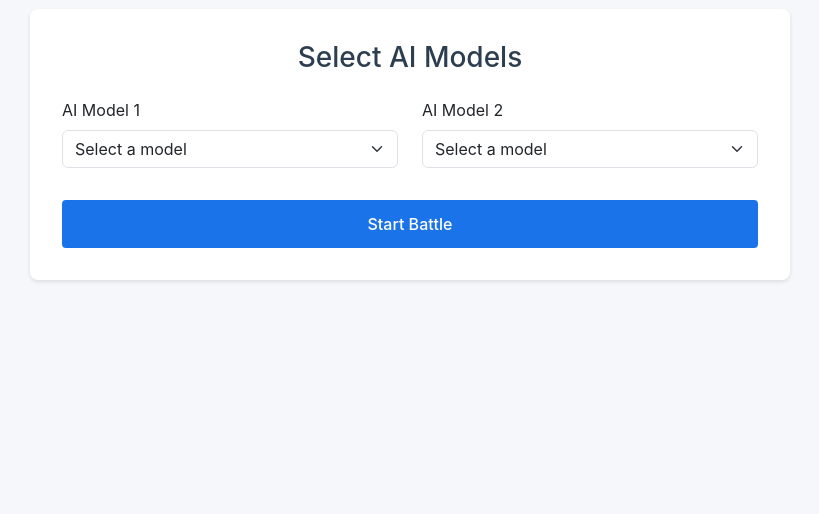
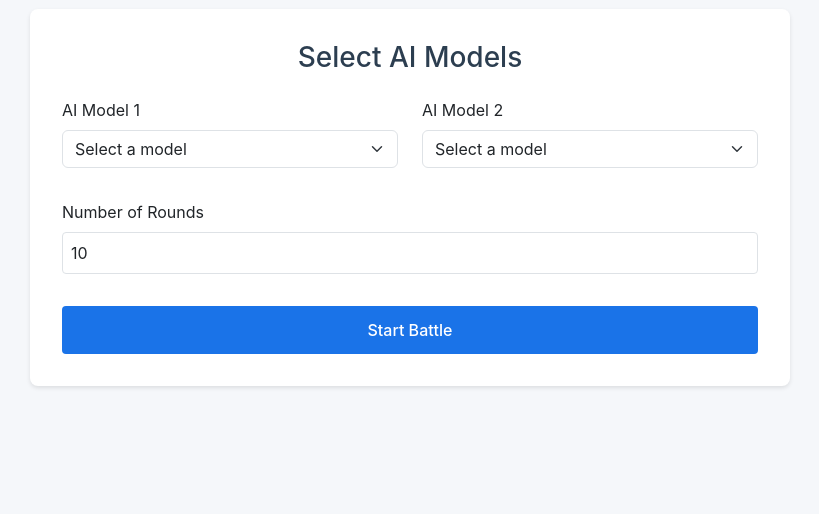
Before and after one commit to krwang/gamebot, a Flask app: page /ai-vs-ai in a window 1280 px wide. Shown: the part 216-730 px from the top of the page, without its empty margins (230-1049 px from the left). Run offline with Flask 3, Linux system fonts and the light colour scheme; data that the repository does not hold is empty.

Commit message:
added number of rounds dropdown

```diff
--- a/templates/ai-vs-ai.html
+++ b/templates/ai-vs-ai.html
@@ -79,6 +79,16 @@
         }
         .model-select {
             margin-bottom: 1rem;
+        }
+        .rounds-input {
+            margin: 1rem 0;
+        }
+        .rounds-input input {
+            width: 100%;
+            padding: 0.5rem;
+            border: 1px solid #dee2e6;
+            border-radius: 4px;
+            font-size: 1rem;
         }
         .start-battle-btn {
             background-color: #1a73e8;
@@ -166,6 +176,10 @@
                     </div>
                 </div>
             </div>
+            <div class="rounds-input">
+                <label for="rounds" class="form-label">Number of Rounds</label>
+                <input type="number" id="rounds" class="form-control" min="1" max="100" value="10">
+            </div>
             <button class="start-battle-btn" onclick="startBattle()">Start Battle</button>
         </div>
 
@@ -228,6 +242,7 @@
         function startBattle() {
             const model1 = document.getElementById('model1').value;
             const model2 = document.getElementById('model2').value;
+            const rounds = parseInt(document.getElementById('rounds').value);
 
             if (!model1 || !model2) {
                 alert('Please select both models to start the battle!');
@@ -239,6 +254,11 @@
                 return;
             }
 
+            if (isNaN(rounds) || rounds < 1 || rounds > 100) {
+                alert('Please enter a valid number of rounds (1-100)!');
+                return;
+            }
+
             // Show battle area
             document.getElementById('battleArea').style.display = 'block';
 
@@ -246,7 +266,7 @@
             // This will involve:
             // 1. Loading both models
             // 2. Setting up a game between them
-            // 3. Making moves automatically
+            // 3. Making moves automatically for the specified number of rounds
             // 4. Updating the display
         }
     </script>
```
